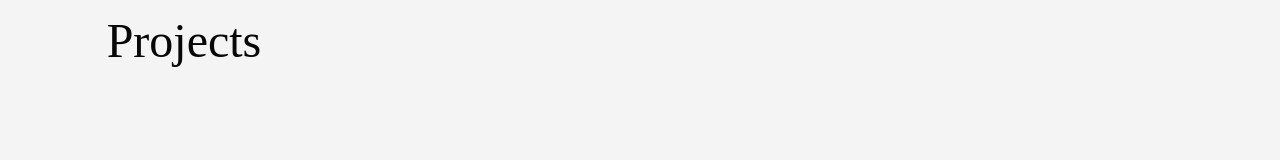
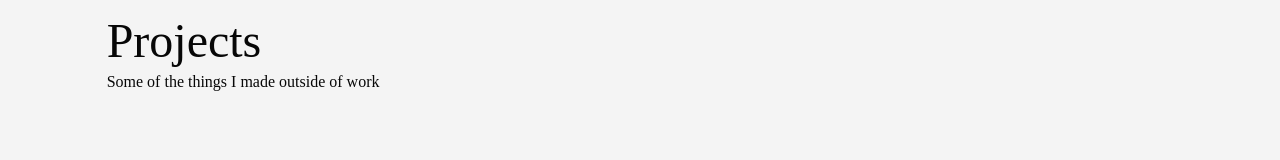
Before and after one commit to turnerjw/jstntrnr, a Next.js app: page /projects in a window 1280 px wide. Shown: the part 148-308 px from the top of the page. Built offline with nearby package versions, Linux system fonts and the light colour scheme; a web font is replaced by a local one.

Commit message:
Updated text

```diff
--- a/pages/projects.tsx
+++ b/pages/projects.tsx
@@ -7,7 +7,10 @@ const Projects: NextPage = () => (
     <GridContainer columns="repeat(12, 1fr)" rows="1fr auto auto auto 1fr auto">
         <GridRow rows="1">
             <GridItem columns="2 / 5" smallColumns="2 / 12" rows="2">
-                <h1 style={{ margin: "10rem 0" }}>Projects</h1>
+                <h1 style={{ marginTop: "10rem" }}>Projects</h1>
+                <h3 style={{ marginBottom: "10rem" }}>
+                    Some of the things I made outside of work
+                </h3>
             </GridItem>
         </GridRow>
         <GridRow rows="10">
```
